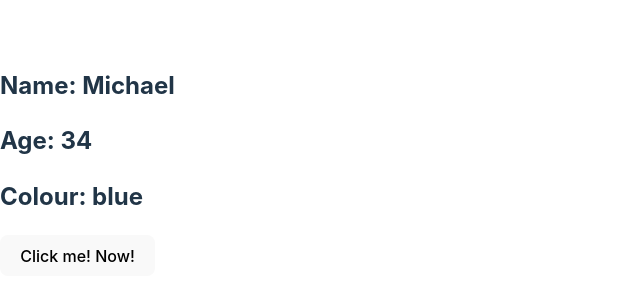
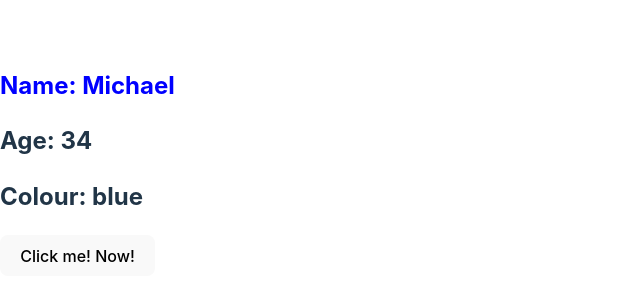
Before and after one commit to mlemoine28/whatgame2play2, a React (Vite) app: page / in a window 1280 px wide. Shown: the part 238-538 px from the top of the page, without its empty margins (0-640 px from the left). Built offline with nearby package versions, Linux system fonts and the light colour scheme.

Commit message:
changed color of Name: Michael to blue with Text component.

```diff
--- a/src/Components/Person/Person.jsx
+++ b/src/Components/Person/Person.jsx
@@ -1,9 +1,12 @@
 import React from "react";
+import Text from "../Text/Text";
 
 function Person({ name, age, colour}) {
  return (
      <div>
-         <h2>Name: {name}</h2>
+        <Text fontWeight="bold" color="blue">
+            <h2>Name: {name}</h2>
+        </Text>
          <h2>Age: {age}</h2>
          <h2>Colour: {colour}</h2>
      </div>
--- a/src/Components/Text/Text.jsx
+++ b/src/Components/Text/Text.jsx
@@ -1,8 +1,8 @@
 import React from "react";
 
-function Text ({ children, size, fontWeight }) {
+function Text ({ children, size, fontWeight, color }) {
  return (
- <div style= {{ fontSize: size, fontWeight }}>
+ <div style= {{ fontSize: size, fontWeight, color }}>
  { children }
  </div>
  );
```
